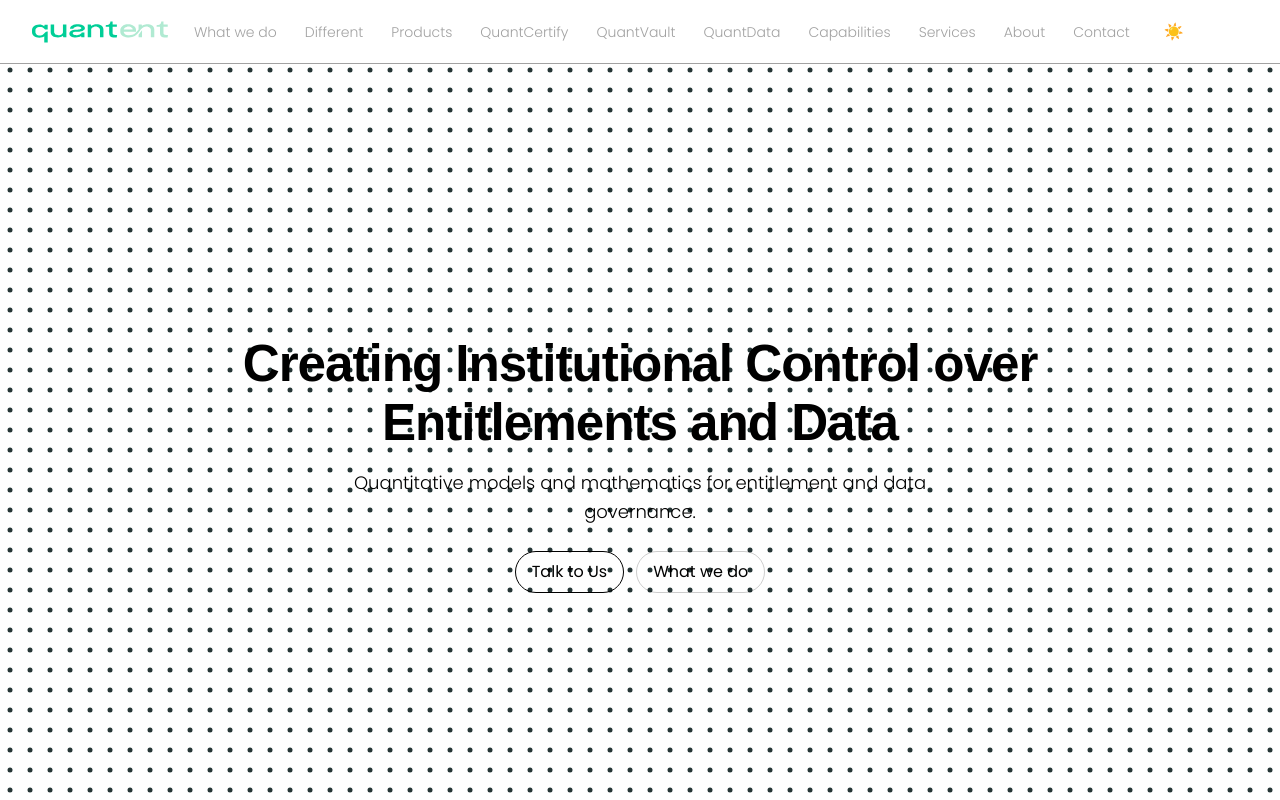
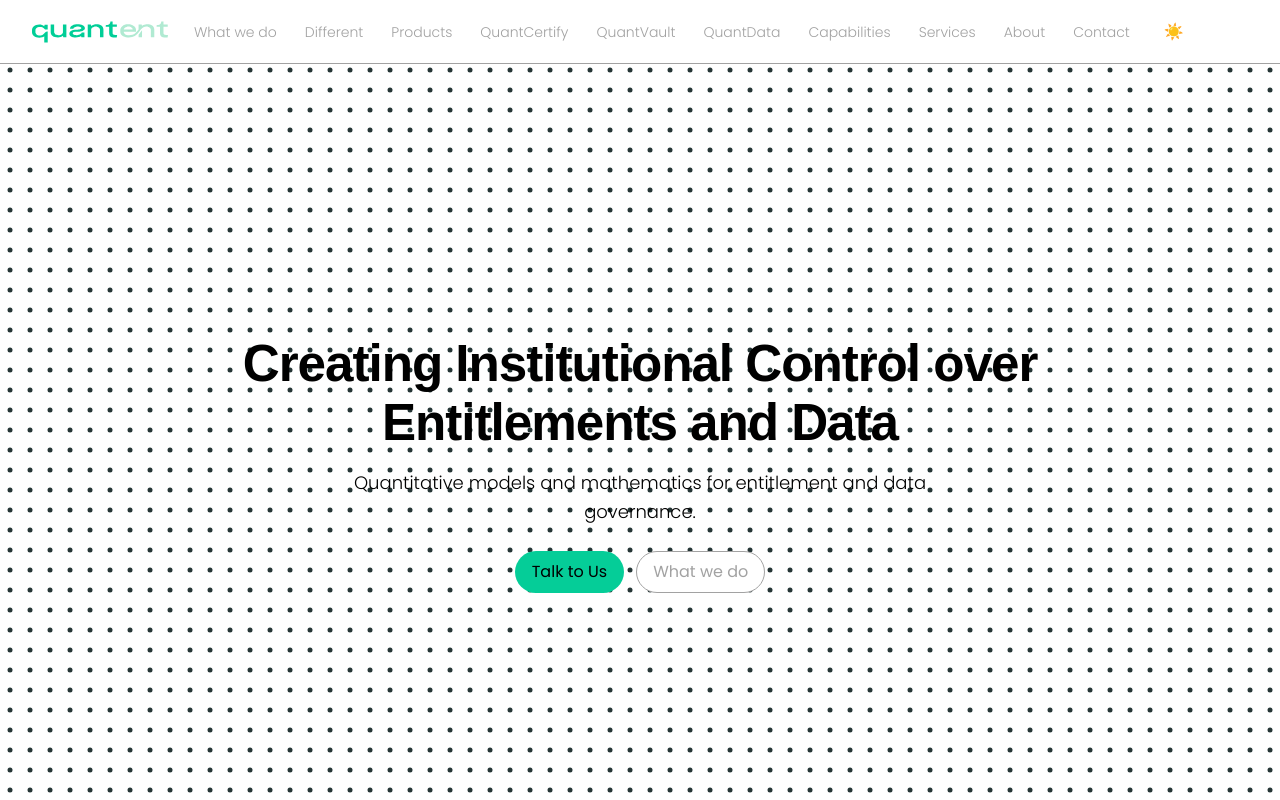
Before and after one commit to quantent-web/quantent-web, a Next.js app: page / in a window 1280 px wide. Shown: the top 800 px of the page. Built offline with nearby package versions, Linux system fonts and the light colour scheme; a web font is replaced by a local one.

Commit message:
update button style

```diff
--- a/app/globals.css
+++ b/app/globals.css
@@ -86,8 +86,8 @@ html[data-theme="dark"] {
   --text-disabled: #9bd3bb;
 
   /* UI */
-  --border: #1b2b28;
-  --divider: #1b2b28;
+  --border: #1E3D36;
+  --divider: #1E3D36;
 
   /* Brand (constante) */
   --primary: #05cd98;
@@ -253,15 +253,13 @@ p {
 }
 
 .btn-primary {
-  background: var(--color-text);
-  color: var(--color-bg);
-  border-color: var(--color-text);
-}
+  background: var(--primary);
+  color: var(--color-bg);}
 
 .btn-secondary {
-  background: transparent;
-  color: var(--color-text);
-  border-color: rgba(0, 0, 0, 0.2);
+  background: var(--surface);
+  color: var(--text-secondary);
+  border-color: var(--border);
 }
 
 .btn:hover {
```
